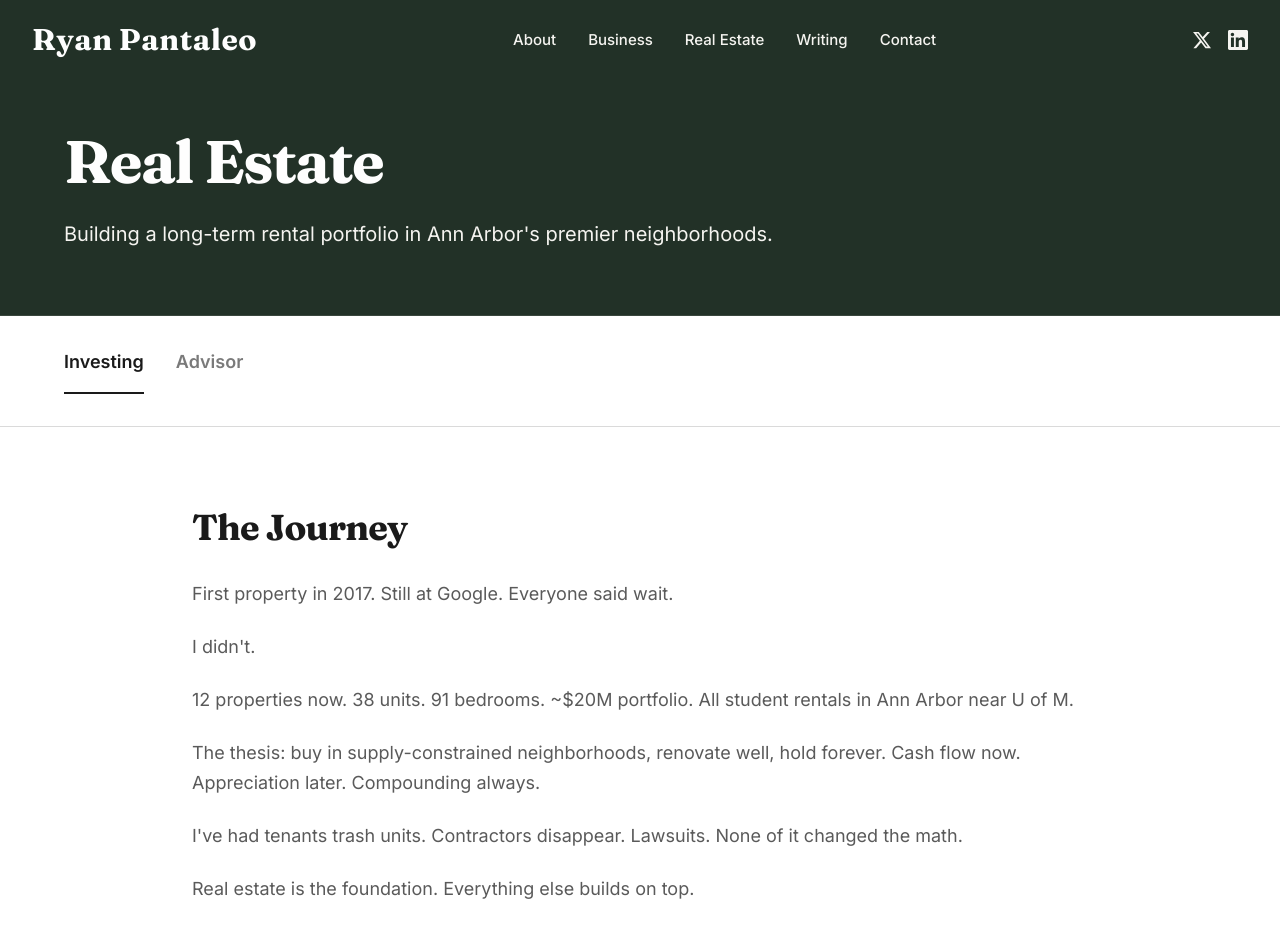
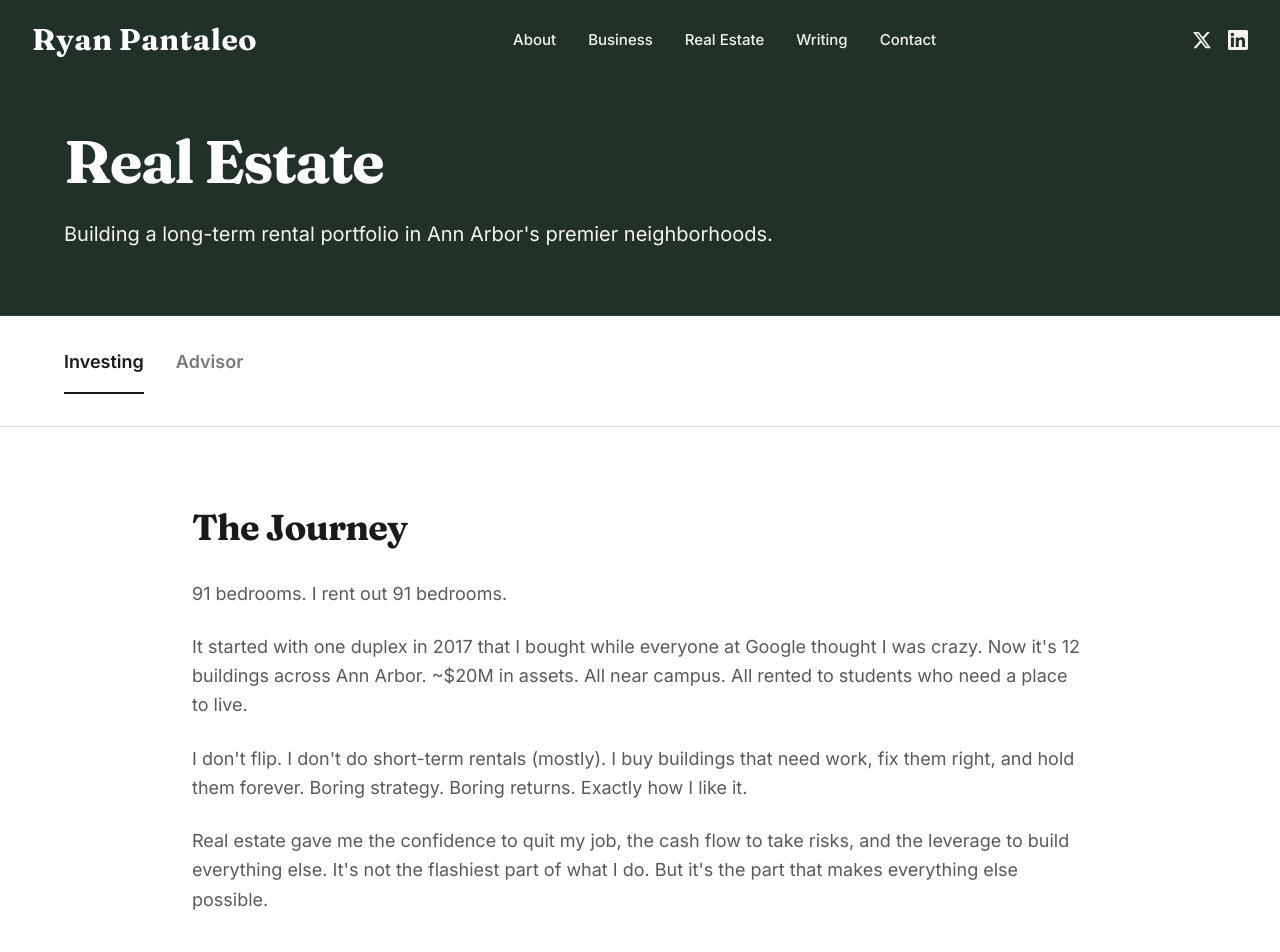
Before and after one commit to rpantaleo11/personal-website, a Next.js app: page /real-estate in a window 1280 px wide. Shown: the top 952 px of the page. Built offline with nearby package versions, Linux system fonts and the light colour scheme.

Commit message:
Surprise rewrite - hook with 91 bedrooms

```diff
--- a/app/real-estate/page.tsx
+++ b/app/real-estate/page.tsx
@@ -136,22 +136,16 @@ export default function RealEstate() {
                 </h2>
                 <div className="space-y-6 text-lg text-charcoal-600 leading-relaxed">
                   <p>
-                    First property in 2017. Still at Google. Everyone said wait.
+                    91 bedrooms. I rent out 91 bedrooms.
                   </p>
                   <p>
-                    I didn't.
+                    It started with one duplex in 2017 that I bought while everyone at Google thought I was crazy. Now it's 12 buildings across Ann Arbor. ~$20M in assets. All near campus. All rented to students who need a place to live.
                   </p>
                   <p>
-                    12 properties now. 38 units. 91 bedrooms. ~$20M portfolio. All student rentals in Ann Arbor near U of M.
+                    I don't flip. I don't do short-term rentals (mostly). I buy buildings that need work, fix them right, and hold them forever. Boring strategy. Boring returns. Exactly how I like it.
                   </p>
                   <p>
-                    The thesis: buy in supply-constrained neighborhoods, renovate well, hold forever. Cash flow now. Appreciation later. Compounding always.
-                  </p>
-                  <p>
-                    I've had tenants trash units. Contractors disappear. Lawsuits. None of it changed the math.
-                  </p>
-                  <p>
-                    Real estate is the foundation. Everything else builds on top.
+                    Real estate gave me the confidence to quit my job, the cash flow to take risks, and the leverage to build everything else. It's not the flashiest part of what I do. But it's the part that makes everything else possible.
                   </p>
                 </div>
               </motion.div>
```
